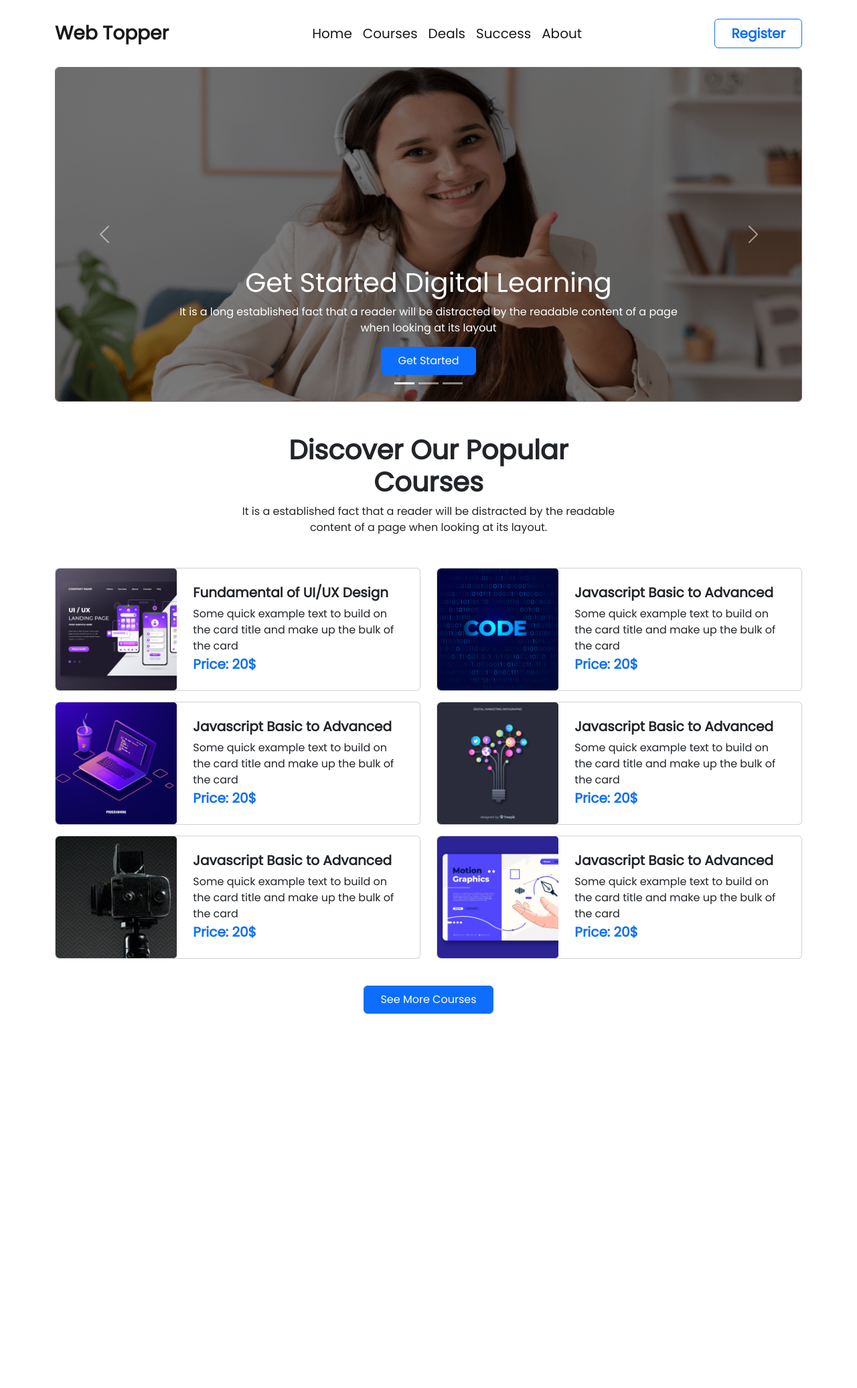
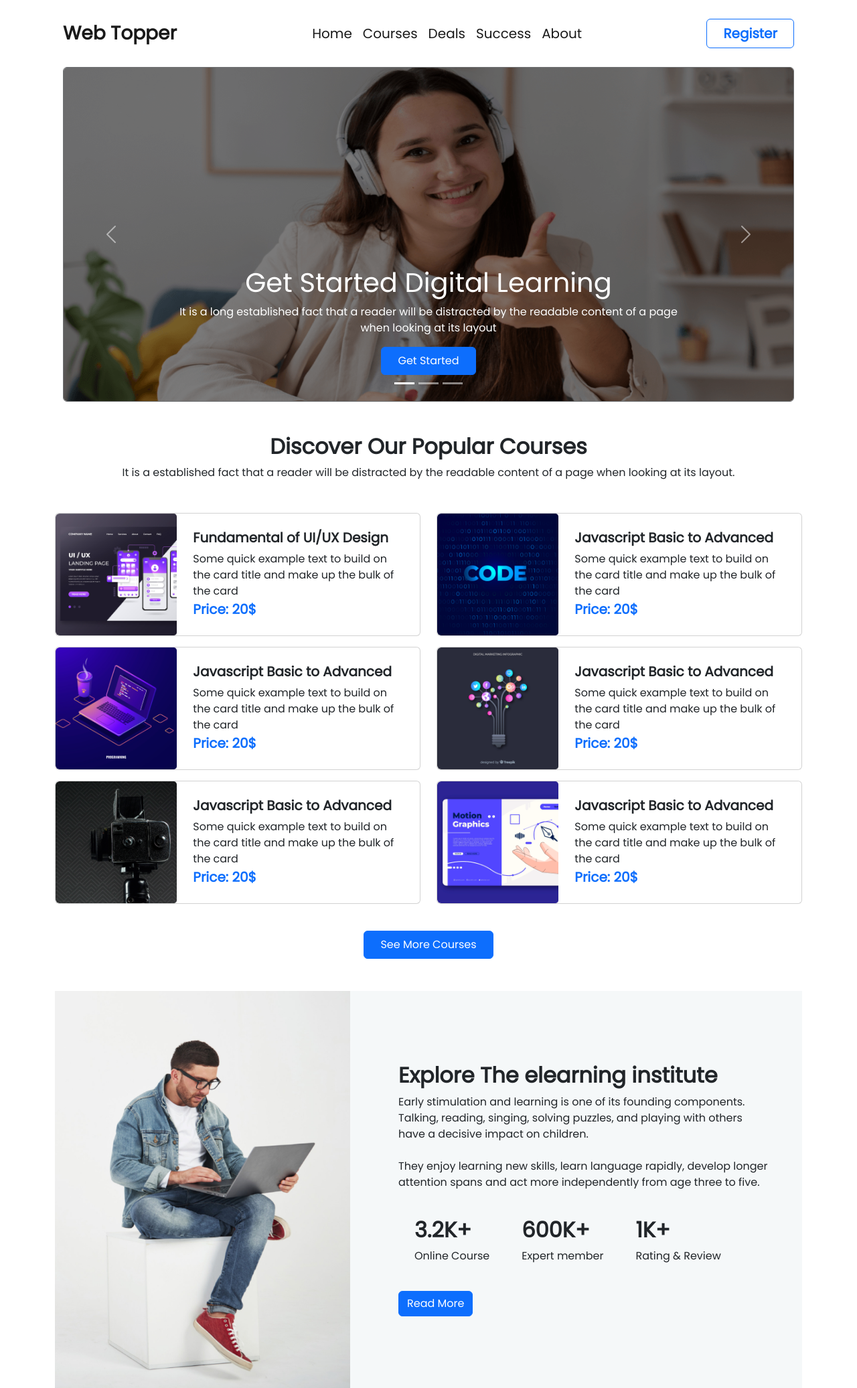
Before and after one commit to Rocky971/Web-Topper, a plain HTML site: page index.html in a window 1280 px wide. Shown: the whole page at 67% size. Before the commit the page ends 1562 px from the top, so only its background shows below. Drawn offline with nearby package versions, Linux system fonts and the light colour scheme.

Commit message:
explore learning section completed

```diff
--- a/index.html
+++ b/index.html
@@ -20,9 +20,9 @@
 
 <body>
     <!-- Header area start -->
-    <header>
+    <header class=" container">
         <!-- Nav area start -->
-        <nav class="navbar navbar-expand-lg container">
+        <nav class="navbar navbar-expand-lg">
             <div class="container-fluid my-3">
                 <a class="navbar-brand fs-3 fw-bold" href="#">Web Topper</a>
                 <button class="navbar-toggler" type="button" data-bs-toggle="collapse"
@@ -48,7 +48,8 @@
                             <a class="nav-link active">About</a>
                         </li>
                     </ul>
-                    <button class="btn btn-outline-primary fw-bold px-4 fs-5 d-flex order-last justify-content-lg-end"
+                    <button
+                        class="btn btn-outline-primary d-lg-block fw-bold px-4 fs-5 d-flex order-last justify-content-lg-end"
                         type="submit">Register</button>
                 </div>
             </div>
@@ -114,13 +115,11 @@
         <!-- Discover popular six course start-->
         <section class="mt-5">
             <div class="mb-5">
-                <div class="six-course-headline m-auto text-center">
-                    <h2 class="fw-bold display-6">Discover Our Popular Courses</h2>
+                <div class="six-course-headline m-auto sm-py-5 text-center">
+                    <h2 class="fw-bold sm">Discover Our Popular <br class="d-md-none d-sm-none"> <span>Courses</span>
+                    </h2>
                     <p class="fs-6">It is a established fact that a reader will be distracted by the readable content of
-                        a
-                        page when
-                        looking
-                        at its layout.</p>
+                        a page when looking at its layout.</p>
                 </div>
             </div>
             <div class="row">
@@ -128,7 +127,8 @@
                     <div class="card mb-3">
                         <div class="row g-0">
                             <div class="col-md-4">
-                                <img src="images/course/course-1.png" class="img-fluid rounded-start h-100" alt="...">
+                                <img src="images/course/course-1.png" class="img-fluid rounded-start w-100 h-100"
+                                    alt="...">
                             </div>
                             <div class="col-md-8">
                                 <div class="card-body p-4">
@@ -148,7 +148,8 @@
                     <div class="card mb-3">
                         <div class="row g-0">
                             <div class="col-md-4">
-                                <img src="images/course/course-2.png" class="img-fluid rounded-start h-100" alt="...">
+                                <img src="images/course/course-2.png" class="img-fluid rounded-start w-100 h-100"
+                                    alt="...">
                             </div>
                             <div class="col-md-8">
                                 <div class="card-body p-4">
@@ -168,7 +169,8 @@
                     <div class="card mb-3">
                         <div class="row g-0">
                             <div class="col-md-4">
-                                <img src="images/course/course-3.png" class="img-fluid rounded-start h-100" alt="...">
+                                <img src="images/course/course-3.png" class="img-fluid rounded-start w-100 h-100"
+                                    alt="...">
                             </div>
                             <div class="col-md-8">
                                 <div class="card-body p-4">
@@ -188,7 +190,8 @@
                     <div class="card mb-3">
                         <div class="row g-0">
                             <div class="col-md-4">
-                                <img src="images/course/course-4.png" class="img-fluid rounded-start h-100" alt="...">
+                                <img src="images/course/course-4.png" class="img-fluid rounded-start w-100 h-100"
+                                    alt="...">
                             </div>
                             <div class="col-md-8">
                                 <div class="card-body p-4">
@@ -208,7 +211,8 @@
                     <div class="card mb-3">
                         <div class="row g-0">
                             <div class="col-md-4">
-                                <img src="images/course/course-5.png" class="img-fluid rounded-start h-100" alt="...">
+                                <img src="images/course/course-5.png" class="img-fluid rounded-start w-100 h-100"
+                                    alt="...">
                             </div>
                             <div class="col-md-8">
                                 <div class="card-body p-4">
@@ -228,7 +232,8 @@
                     <div class="card mb-3">
                         <div class="row g-0">
                             <div class="col-md-4">
-                                <img src="images/course/course-6.png" class="img-fluid rounded-start h-100" alt="...">
+                                <img src="images/course/course-6.png" class="img-fluid rounded-start w-100 h-100"
+                                    alt="...">
                             </div>
                             <div class="col-md-8">
                                 <div class="card-body p-4">
@@ -251,6 +256,42 @@
             </div>
         </section>
         <!-- Discover popular six course end-->
+        <!-- Exploring Institute area start -->
+        <section class="container background-color">
+            <div class="row">
+                <div class="col-lg-5 col-md-5">
+                    <img src="images/working.png" class="img-fluid h-100 custom-width" alt="">
+                </div>
+                <div class="col-lg-7 col-md-7 p-5 d-flex flex-column  justify-content-center">
+                    <h2 class="fw-bold">Explore The elearning institute</h2>
+                    <p>
+                        Early stimulation and learning is one of its founding components. Talking, reading, singing,
+                        solving puzzles, and playing with others have a decisive impact on children.
+
+                        <br>
+                        <br>
+                        They enjoy learning new skills, learn language rapidly, develop longer attention spans and act
+                        more independently from age three to five.
+                    </p>
+                    <div class="d-flex">
+                        <div class="p-4">
+                            <h2 class="fw-bold">3.2K+</h2>
+                            <p>Online Course</p>
+                        </div>
+                        <div class="p-4">
+                            <h2 class="fw-bold">600K+</h2>
+                            <p>Expert member</p>
+                        </div>
+                        <div class="p-4">
+                            <h2 class="fw-bold">1K+</h2>
+                            <p>Rating & Review</p>
+                        </div>
+                    </div>
+                    <div class=""><button class="btn btn-primary">Read More</button></div>
+                </div>
+            </div>
+        </section>
+        <!-- Exploring Institute area end -->
     </main>
     <!-- Main area end -->
 
--- a/styles/style.css
+++ b/styles/style.css
@@ -7,6 +7,10 @@ body {
     height: 500px;
 }
 
-.six-course-headline {
-    width: 580px;
+.background-color {
+    background: #acc6cb1f;
 }
+
+.custom-width {
+    margin-left: -12px;
+}
```
